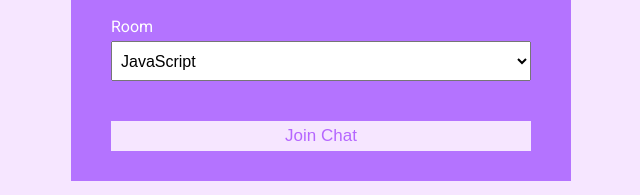
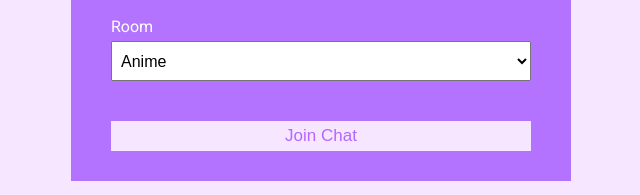
Before and after one commit to teopufulete/chat-chan, a website: page public/index.html in a window 1280 px wide. Shown: the part 255-450 px from the top of the page, 319-959 px from the left. Drawn offline with Linux system fonts and the light colour scheme.

Commit message:
display room name bug fix

```diff
--- a/public/index.html
+++ b/public/index.html
@@ -33,12 +33,12 @@
 					<div class="form-control">
 						<label for="room">Room</label>
 						<select name="room" id="room">
-							<option value="Anime">JavaScript</option>
-							<option value="Games">Python</option>
-							<option value="Programming">PHP</option>
-							<option value="Art">C#</option>
-							<option value="Memes">Ruby</option>
-							<option value="General">Java</option>
+							<option value="Anime">Anime</option>
+							<option value="Games">Games</option>
+							<option value="Programming">Programming</option>
+							<option value="Art">Art</option>
+							<option value="Memes">Memes</option>
+							<option value="General">General</option>
 						</select>
 					</div>
 					<button type="submit" class="btn">Join Chat</button>
```
